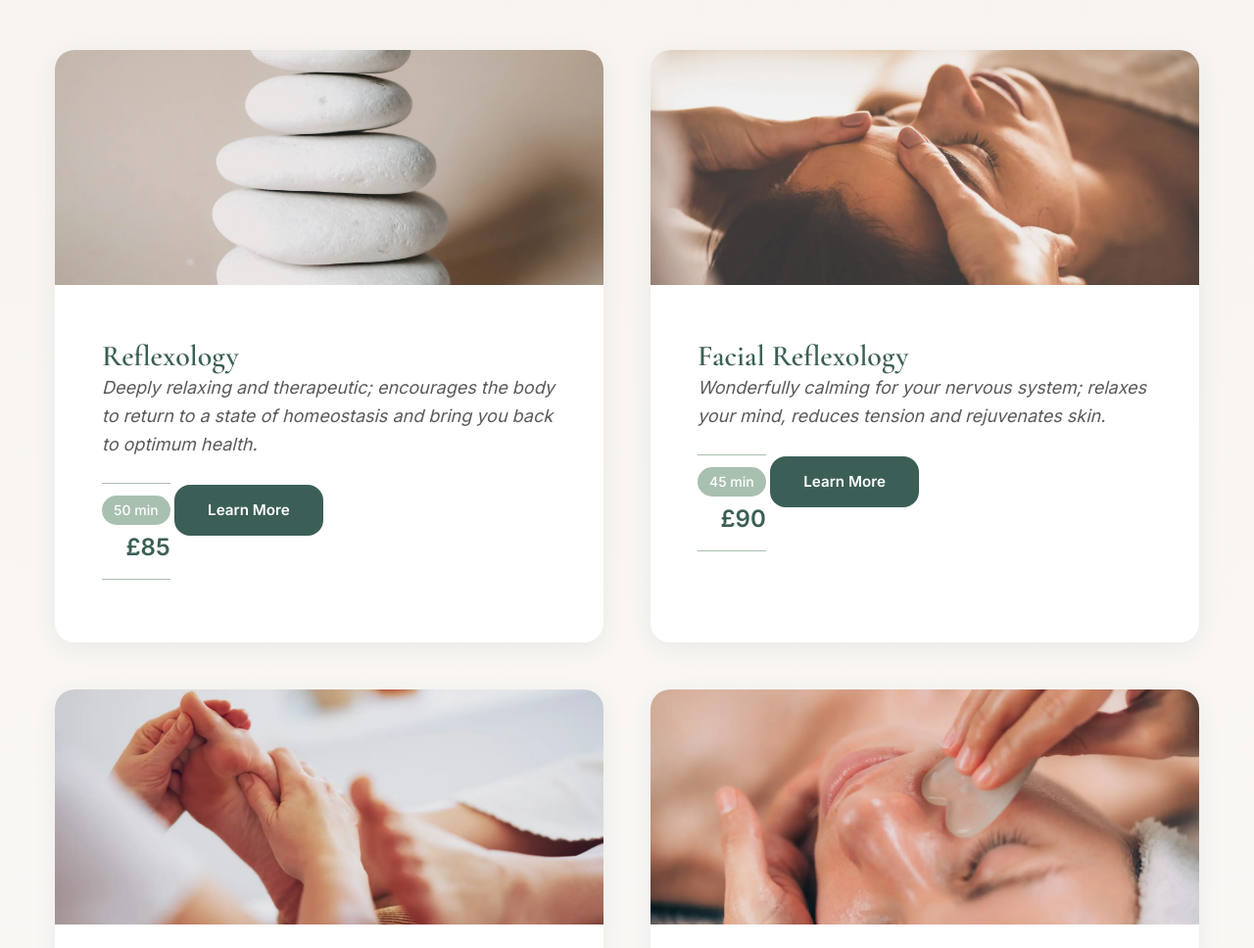
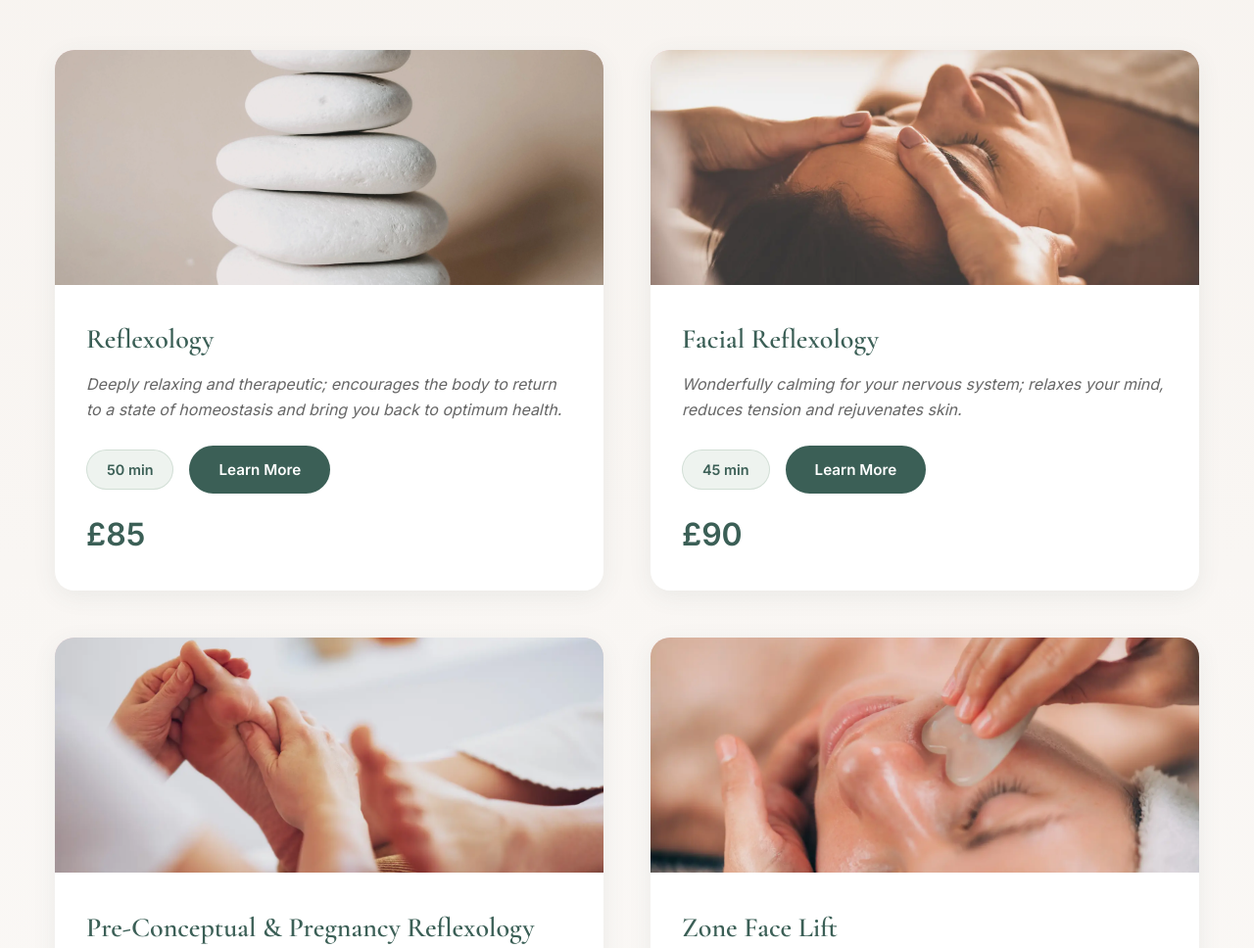
Before and after one commit to atoates/with-romilly, a plain HTML site: page index.html in a window 1280 px wide. Shown: the part 1295-2263 px from the top of the page at 98% size. Drawn offline with nearby package versions, Linux system fonts and the light colour scheme.

Commit message:
Fix homepage service card pill alignment - horizontal layout with price below

```diff
--- a/css/homepage.css
+++ b/css/homepage.css
@@ -277,6 +277,68 @@
     transform: scale(1.08);
 }
 
+.services-home .service-content {
+    padding: 2rem;
+}
+
+.services-home .service-title {
+    font-size: 1.75rem;
+    color: var(--deep-sage);
+    margin-bottom: 1rem;
+}
+
+.services-home .service-summary {
+    font-size: 1rem;
+    color: #666;
+    line-height: 1.6;
+    margin-bottom: 1.5rem;
+    font-style: italic;
+}
+
+.service-meta-bottom {
+    display: flex;
+    flex-direction: column;
+    gap: 1rem;
+}
+
+.service-pills {
+    display: flex;
+    align-items: center;
+    gap: 1rem;
+}
+
+.service-pills .pill-duration {
+    background: rgba(168, 192, 176, 0.2);
+    color: var(--deep-sage);
+    padding: 0.5rem 1.25rem;
+    border-radius: 50px;
+    font-size: 0.9rem;
+    font-weight: 600;
+    border: 1.5px solid rgba(168, 192, 176, 0.4);
+}
+
+.service-pills .btn-learn {
+    background: var(--deep-sage);
+    color: white;
+    padding: 0.65rem 1.75rem;
+    border-radius: 50px;
+    font-size: 0.95rem;
+    font-weight: 600;
+    text-decoration: none;
+    transition: all 0.3s ease;
+}
+
+.service-pills .btn-learn:hover {
+    background: #2E4A43;
+    transform: translateY(-2px);
+}
+
+.service-price-large {
+    font-size: 2rem;
+    font-weight: 700;
+    color: var(--deep-sage);
+}
+
 /* Section Header Improvements */
 .section-header {
     text-align: center;
--- a/js/script.js
+++ b/js/script.js
@@ -137,11 +137,13 @@ function renderServices(services) {
             <div class="service-content">
                 <h3 class="service-title">${service.title}</h3>
                 <p class="service-summary">${service.summary}</p>
-                <div class="service-meta">
-                    <span class="service-duration">${service.duration}</span>
-                    <span class="service-price">${service.price}</span>
+                <div class="service-meta-bottom">
+                    <div class="service-pills">
+                        <span class="pill-duration">${service.duration}</span>
+                        <a href="services.html#${service.slug}" class="btn btn-primary btn-learn">Learn More</a>
+                    </div>
+                    <span class="service-price-large">£${service.price}</span>
                 </div>
-                <a href="services.html#${service.slug}" class="btn btn-primary">Learn More</a>
             </div>
         </div>
     `).join('');
```
